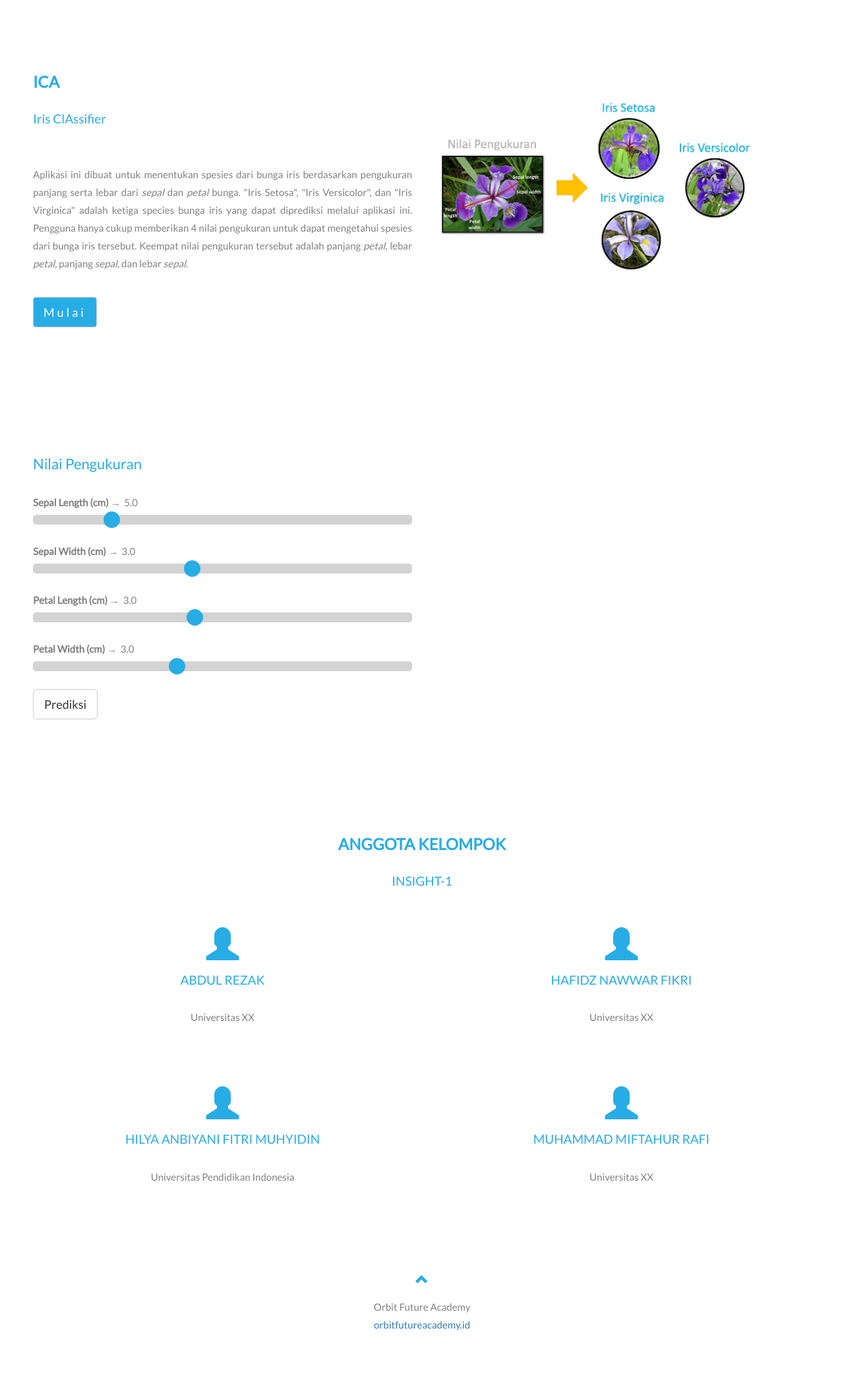
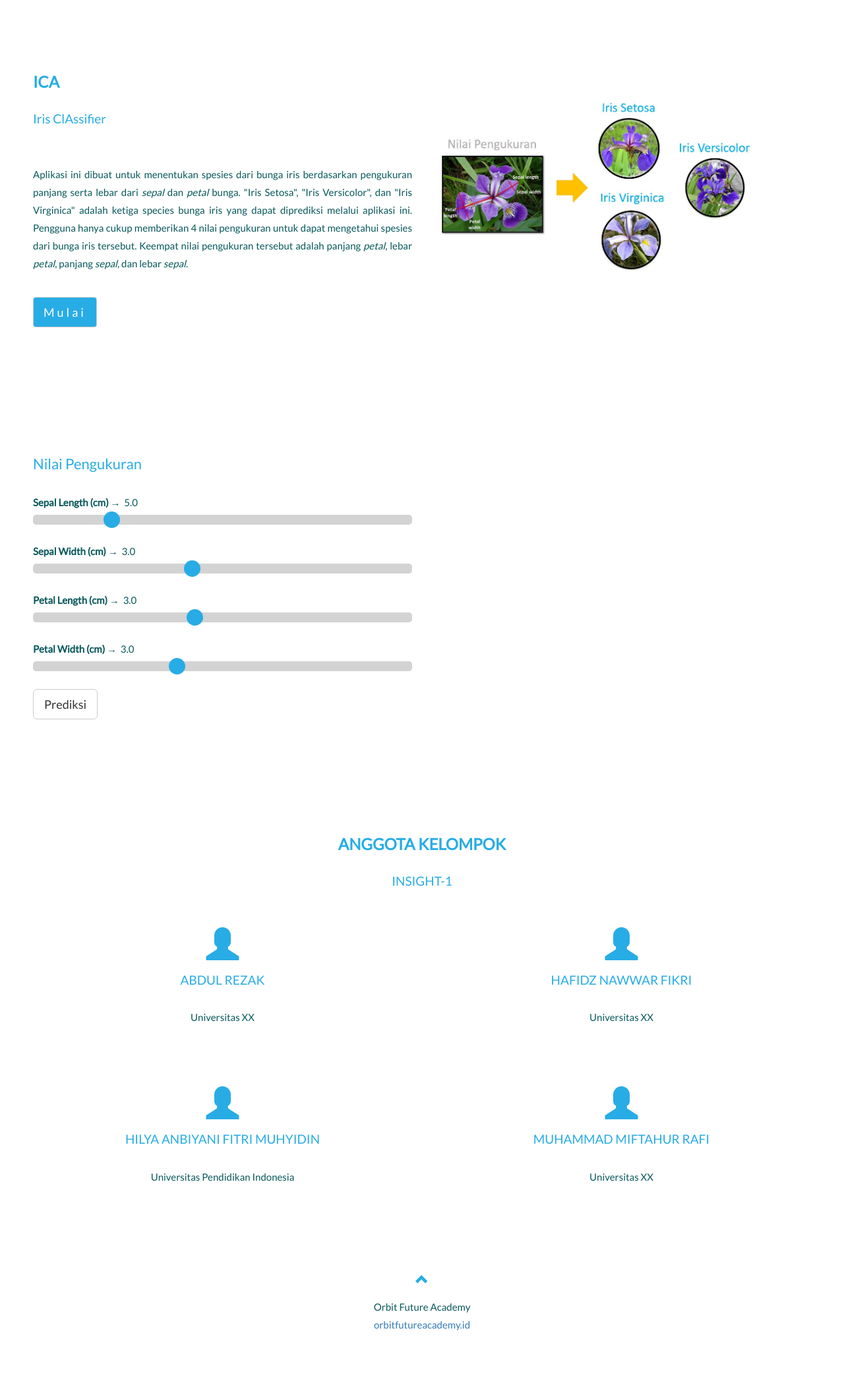
Before and after one commit to hilya09/deployment-ds, a Flask app: page / in a window 1280 px wide. Shown: the part 50-2141 px from the top of the page at 66% size. Run offline with Flask 3, Linux system fonts and the light colour scheme; parts of the project's set-up code (start-up, migrations or seed data) failed here and were passed over.

Commit message:
ubah color body

```diff
--- a/static/css/client_side.css
+++ b/static/css/client_side.css
@@ -26,7 +26,7 @@
 body {
 	font: 400 15px Lato, sans-serif;
 	line-height: 1.8;
-	color: #818181;
+	color: #07575B;
 }
 
 h2 {
```
